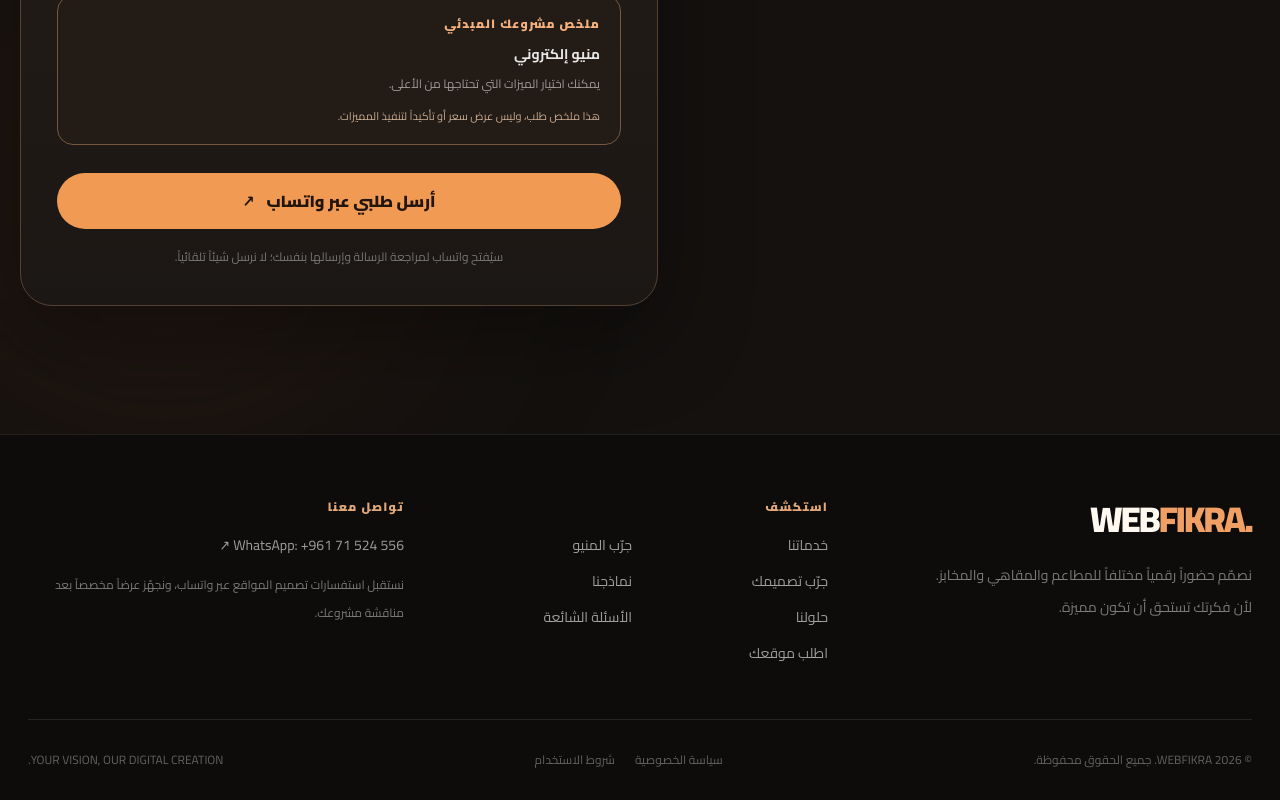
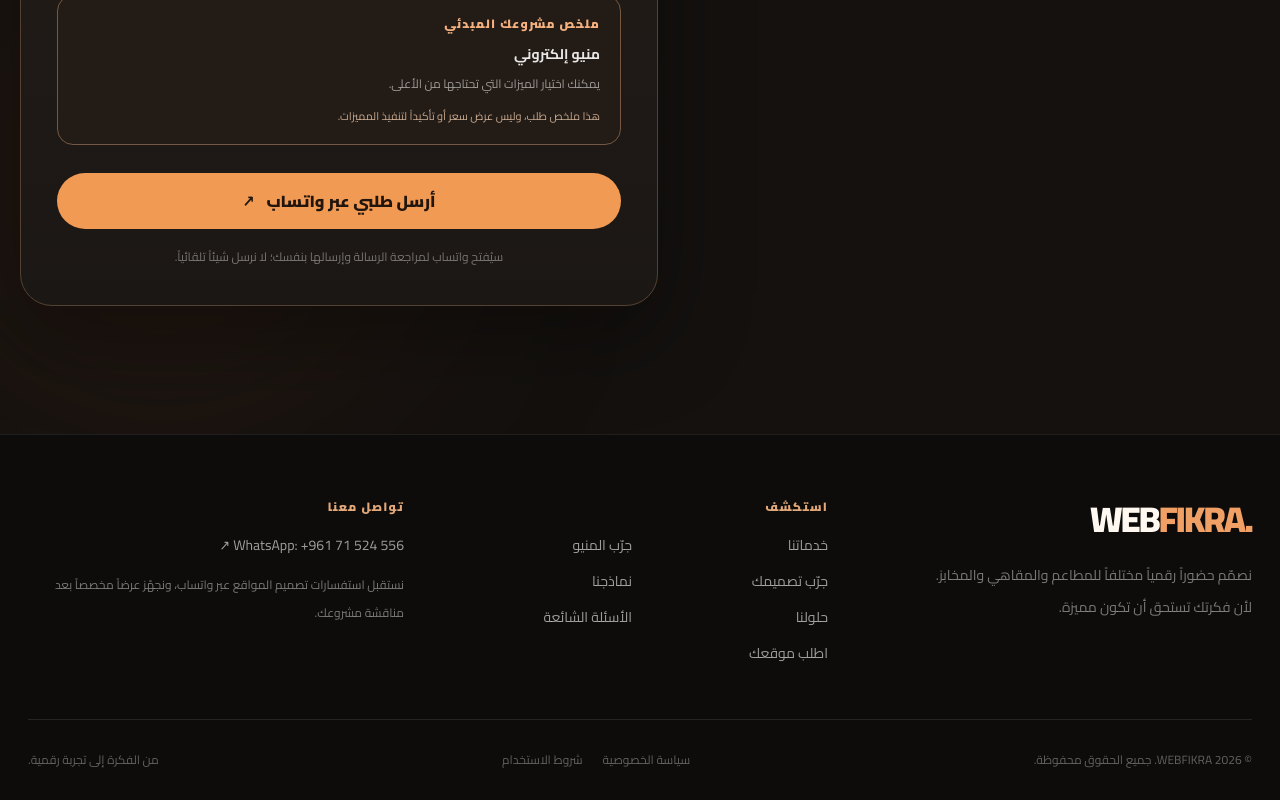
Before and after one commit to mohamadnahili99-gif/webfikra, a Next.js app: page / in a window 1280 px wide. Shown: the part 10081-10881 px from the top of the page. Built offline with nearby package versions, Linux system fonts and the light colour scheme; no server answers.

Commit message:
brand: use Webfikra-specific bilingual footer tagline

```diff
--- a/app/page.tsx
+++ b/app/page.tsx
@@ -326,7 +326,7 @@ export default function Home() {
             <p className="text-xs leading-7 text-white/45">{t("نستقبل استفسارات تصميم المواقع عبر واتساب، ونجهّز عرضاً مخصصاً بعد مناقشة مشروعك.", "We discuss website inquiries over WhatsApp and prepare tailored quotes for your project.")}</p>
           </div></div>
         </div>
-        <div className="mx-auto flex max-w-7xl flex-wrap items-center justify-between gap-4 pt-8 text-xs text-white/35"><span>© 2026 WEBFIKRA. {t("جميع الحقوق محفوظة.", "All rights reserved.")}</span><div className="flex flex-wrap gap-5"><Link className="hover:text-white" href="/privacy">{t("سياسة الخصوصية", "Privacy")}</Link><Link className="hover:text-white" href="/terms">{t("شروط الاستخدام", "Terms")}</Link></div><span>YOUR VISION, OUR DIGITAL CREATION.</span></div>
+        <div className="mx-auto flex max-w-7xl flex-wrap items-center justify-between gap-4 pt-8 text-xs text-white/35"><span>© 2026 WEBFIKRA. {t("جميع الحقوق محفوظة.", "All rights reserved.")}</span><div className="flex flex-wrap gap-5"><Link className="hover:text-white" href="/privacy">{t("سياسة الخصوصية", "Privacy")}</Link><Link className="hover:text-white" href="/terms">{t("شروط الاستخدام", "Terms")}</Link></div><span>{t("من الفكرة إلى تجربة رقمية.", "FROM IDEA TO DIGITAL EXPERIENCE.")}</span></div>
       </footer>
     </main>
   );
```
